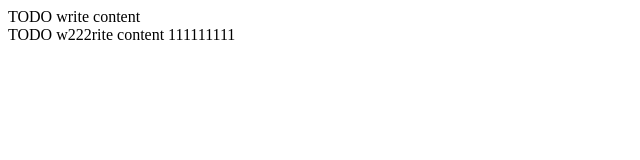
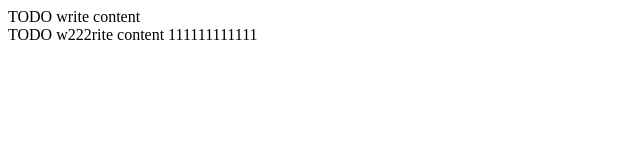
Before and after one commit to bhavinkty/app1, a plain HTML site: page index.html in a window 1280 px wide. Shown: the full height of the page, 0-640 px from the left. Drawn offline with Linux system fonts and the light colour scheme.

Commit message:
comment13-2

```diff
--- a/index.html
+++ b/index.html
@@ -12,7 +12,7 @@
     </head>
     <body>
         <div>TODO write content</div>
-        <div>TODO w222rite content 111111111</div>
+        <div>TODO w222rite content 111111111111</div>
     </body>
 
 </html>
```
